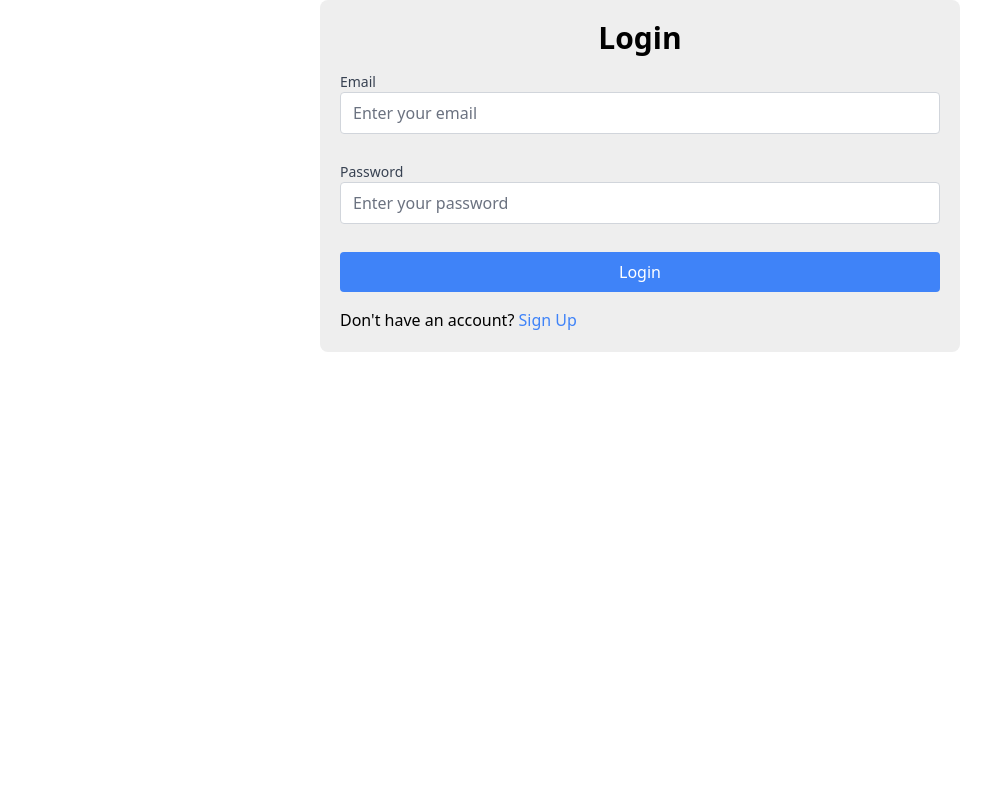
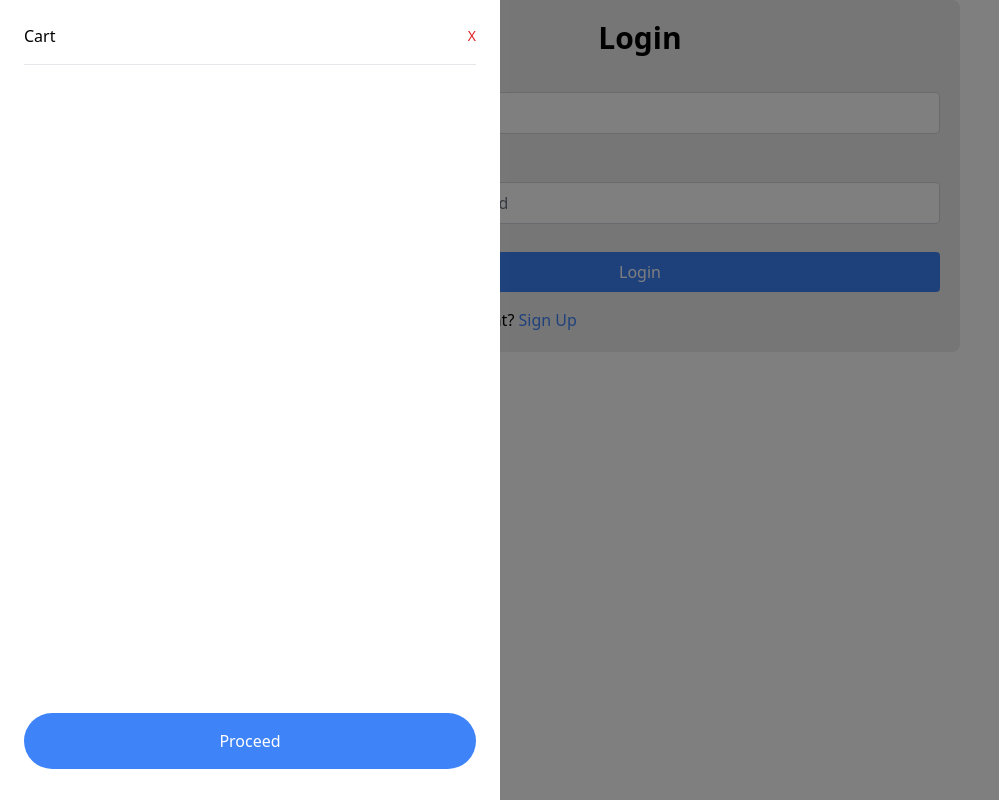
Before and after one commit to Faisal105/template, a React (Create React App) app: page /LoginPage in a window 1280 px wide. Shown: the whole page, without its empty margins (0-999 px from the left). Built offline with nearby package versions, Linux system fonts and the light colour scheme.

Commit message:
fixed cart item delete issue and css converted to tailwind css

```diff
--- a/src/components/cart/index.jsx
+++ b/src/components/cart/index.jsx
@@ -4,7 +4,7 @@ import Image from "../image/Image";
 import { redirect } from "react-router-dom";
 
 const Cart = () => {
-  const { cartItems, isCartOpen, toggleCart, removeFromCart } = useCart();
+  const { cartItems, isCartOpen, deleteFromCart, toggleCart, removeFromCart } = useCart();
 
   const handleOnclick = () => {
       redirect('/CartPage')
@@ -13,28 +13,11 @@ const Cart = () => {
   return (
     <>
       <div
-        className="fixed inset-0"
-        style={{
-          display: isCartOpen ? "block" : "none",
-          backgroundColor: "rgba(0,0,0,0.5)",
-          zIndex: 1000,
-        }}
+        className={`fixed inset-0 bg-[rgba(0,0,0,0.5)] z-50 ${isCartOpen ? "block" : "none"}`}
         onClick={toggleCart}
       />
       <div
-        style={{
-          position: "fixed",
-          top: 0,
-          right: isCartOpen ? 0 : "-100%",
-          width: "500px",
-          height: "100%",
-          backgroundColor: "white",
-          transition: "right 0.3s ease",
-          padding: "25px",
-          boxSizing: "border-box",
-          zIndex: 1001,
-        }}
-      >
+      className={`fixed top-0 right-[${isCartOpen ? 0 : "-100%"}] w-[500px] h-full bg-white transition duration-300 ease box-border p-6 z-50`}>
         <div className="flex justify-between items-center mb-4">
           <h2>Cart</h2>
           <button className="text-red-600 text-sm" onClick={toggleCart}>
@@ -63,7 +46,7 @@ const Cart = () => {
                 <td className="py-3 px-3">x{item.quantity}</td>
                 <td className="py-3 px-3">${(item.price * item.quantity).toFixed(2)}</td>
                 <td className="py-3 pl-3 text-right"> <button
-                    onClick={() => removeFromCart(item.id)}
+                    onClick={() => deleteFromCart(item.id)}
                     className="text-red-500"
                   >
                     <svg
--- a/src/components/header/Header.jsx
+++ b/src/components/header/Header.jsx
@@ -89,8 +89,7 @@ const Header = () => {
                 <div className="group relative">
                   <Link
                     to={menuItem.link}
-                    className="text-white py-1 hover:underline text-lg"
-                    style={{ cursor: "pointer" }}
+                    className="text-white py-1 hover:underline text-lg cursor-pointer"
                   >
                     {menuItem.label}
                   </Link>
@@ -110,8 +109,7 @@ const Header = () => {
               ) : (
                 <a
                   href={menuItem.link}
-                  className="text-white hover:underline text-lg"
-                  style={{ cursor: "pointer" }}
+                  className="text-white hover:underline text-lg cursor-pointer"
                 >
                   {menuItem.label}
                 </a>
--- a/src/contexts/CartContext.js
+++ b/src/contexts/CartContext.js
@@ -40,9 +40,15 @@ export const CartProvider = ({ children }) => {
     );
   };
 
+    const deleteFromCart = (id) => {
+    setCartItems((currentItems) =>
+    currentItems.filter((item) => item.id !== id))
+    };
+
+
   return (
     <CartContext.Provider
-      value={{ cartItems, isCartOpen, addToCart, removeFromCart, toggleCart }}
+      value={{ cartItems, isCartOpen, addToCart, removeFromCart, deleteFromCart, toggleCart }}
     >
       {children}
     </CartContext.Provider>
```
